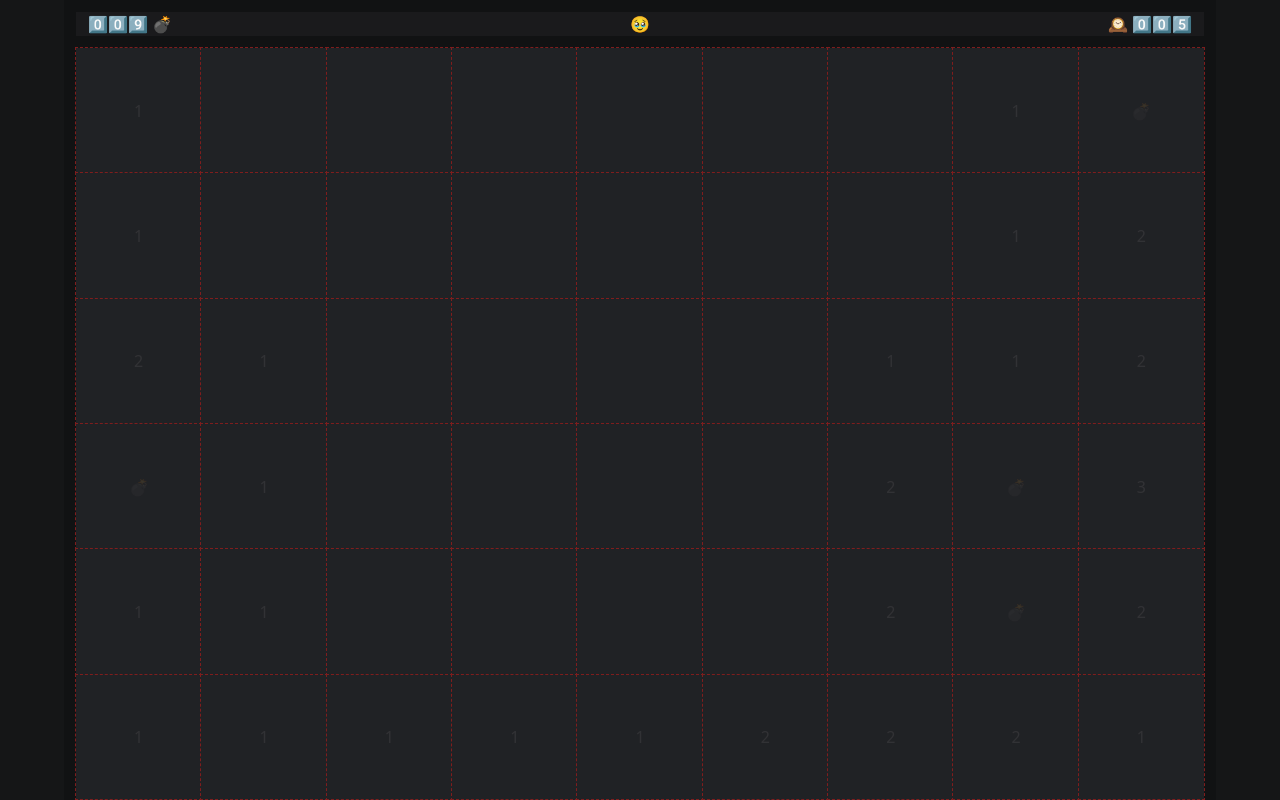
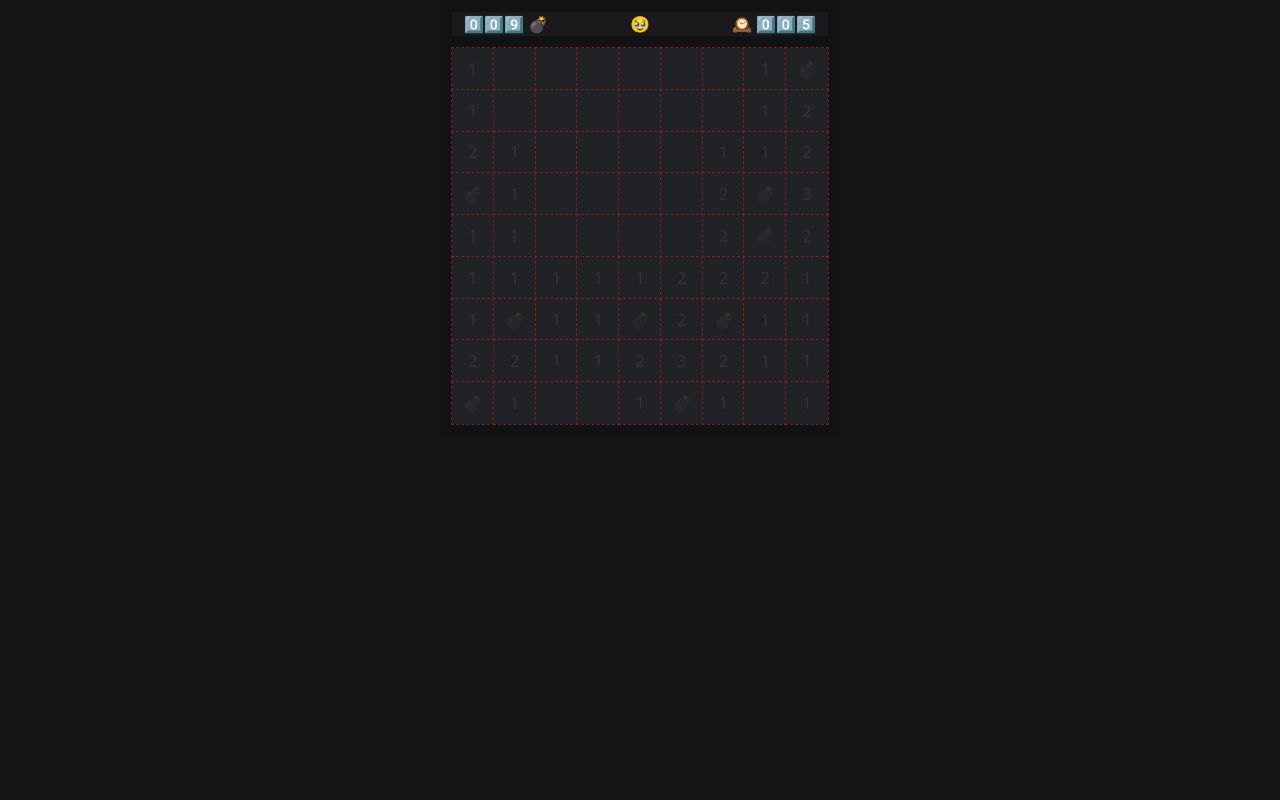
Before and after one commit to claudiofreitas/minesweeper, a Next.js app: page / in a window 1280 px wide. Shown: the top 800 px of the page. Built offline with nearby package versions, Linux system fonts and the light colour scheme.

Commit message:
Add max-width to board

```diff
--- a/src/components/GameBoard.tsx
+++ b/src/components/GameBoard.tsx
@@ -4,7 +4,7 @@ export const GameBoard: FC<PropsWithChildren> = ({ children }) => {
   return (
     <div
       className="flex flex-col mx-auto w-max p-3 gap-3"
-      style={{ backgroundColor: '#111213', width: '90%' }}
+      style={{ backgroundColor: '#111213', width: '90%', maxWidth: '400px' }}
     >
       {children}
     </div>
```
